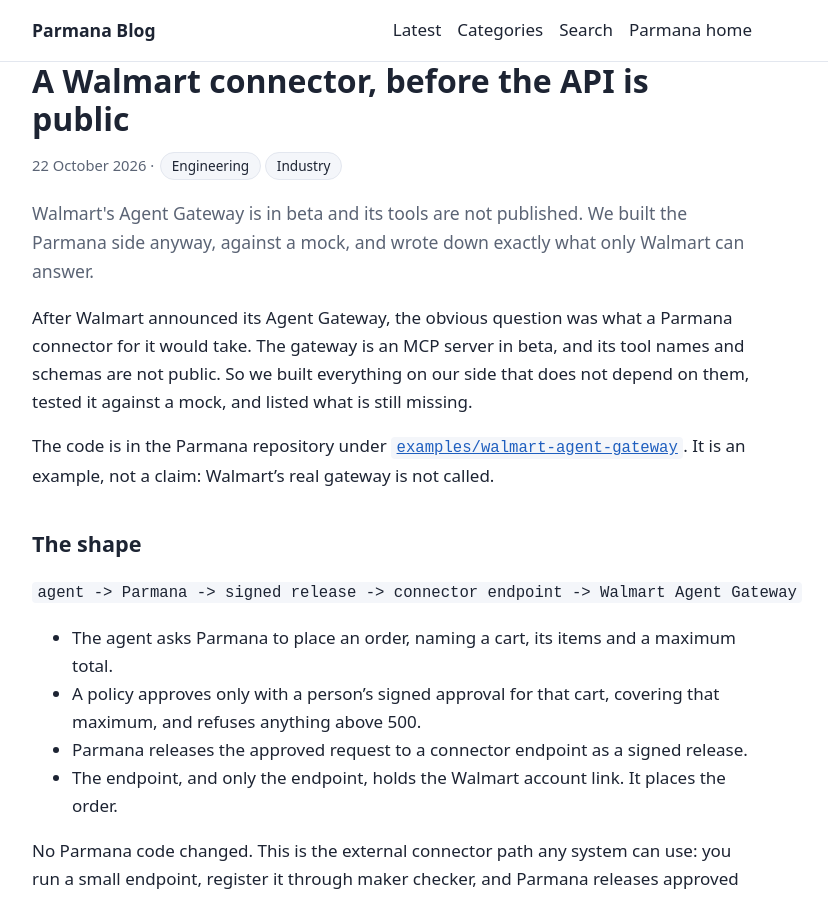
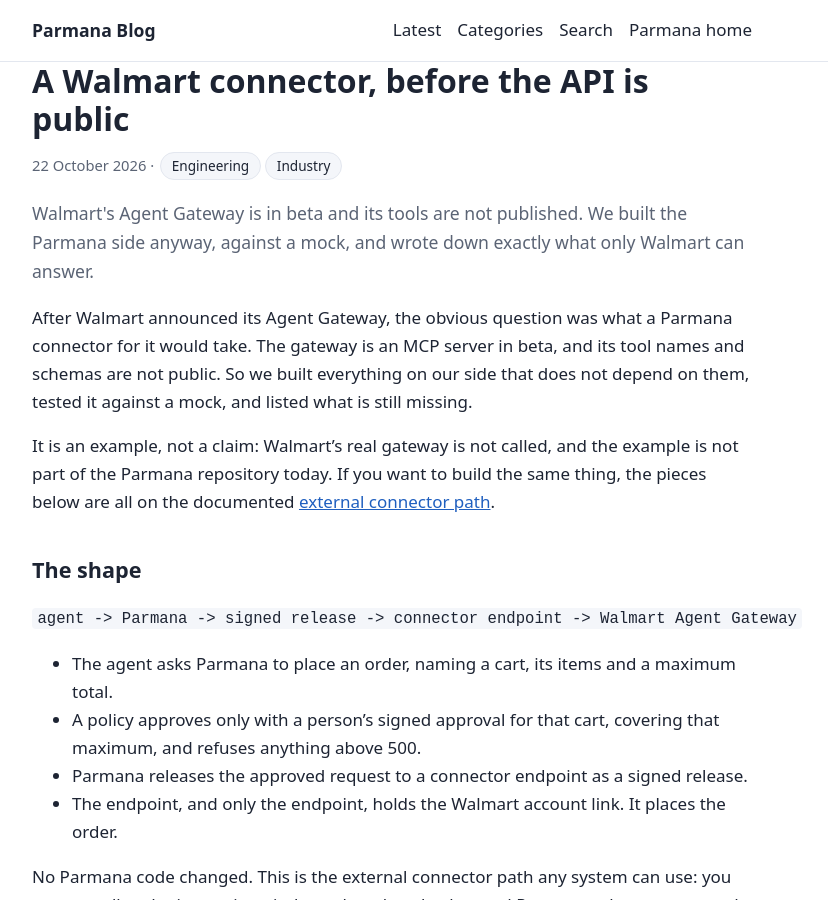
Before and after one commit to pavancharak/parmana-blog, a Jekyll site: the page built from _posts/2026-10-22-a-walmart-connector-before-the-api-is-public.md, in a window 1280 px wide and 900 px high. Shown: the whole window, without its empty margins (248-1076 px from the left). Built offline with Jekyll 4.4.1, drawn with Linux system fonts in a browser that asks for light colours.

Commit message:
Drop the link to the unmerged example
Co-Authored-By: Claude Opus 5.5 <noreply@anthropic.com>
Claude-Session: https://claude.ai/code/session_01DzJiQmAeDSchxZQZRn85jx

```diff
--- a/_posts/2026-10-22-a-walmart-connector-before-the-api-is-public.md
+++ b/_posts/2026-10-22-a-walmart-connector-before-the-api-is-public.md
@@ -8,7 +8,7 @@ description: "Walmart's Agent Gateway is in beta and its tools are not published
 
 After Walmart announced its Agent Gateway, the obvious question was what a Parmana connector for it would take. The gateway is an MCP server in beta, and its tool names and schemas are not public. So we built everything on our side that does not depend on them, tested it against a mock, and listed what is still missing.
 
-The code is in the Parmana repository under [`examples/walmart-agent-gateway`](https://github.com/pavancharak/parmana/tree/main/examples/walmart-agent-gateway). It is an example, not a claim: Walmart's real gateway is not called.
+It is an example, not a claim: Walmart's real gateway is not called, and the example is not part of the Parmana repository today. If you want to build the same thing, the pieces below are all on the documented [external connector path](https://docs.parmanasystems.com/guides/connect-any-external-system).
 
 ## The shape
 
```
